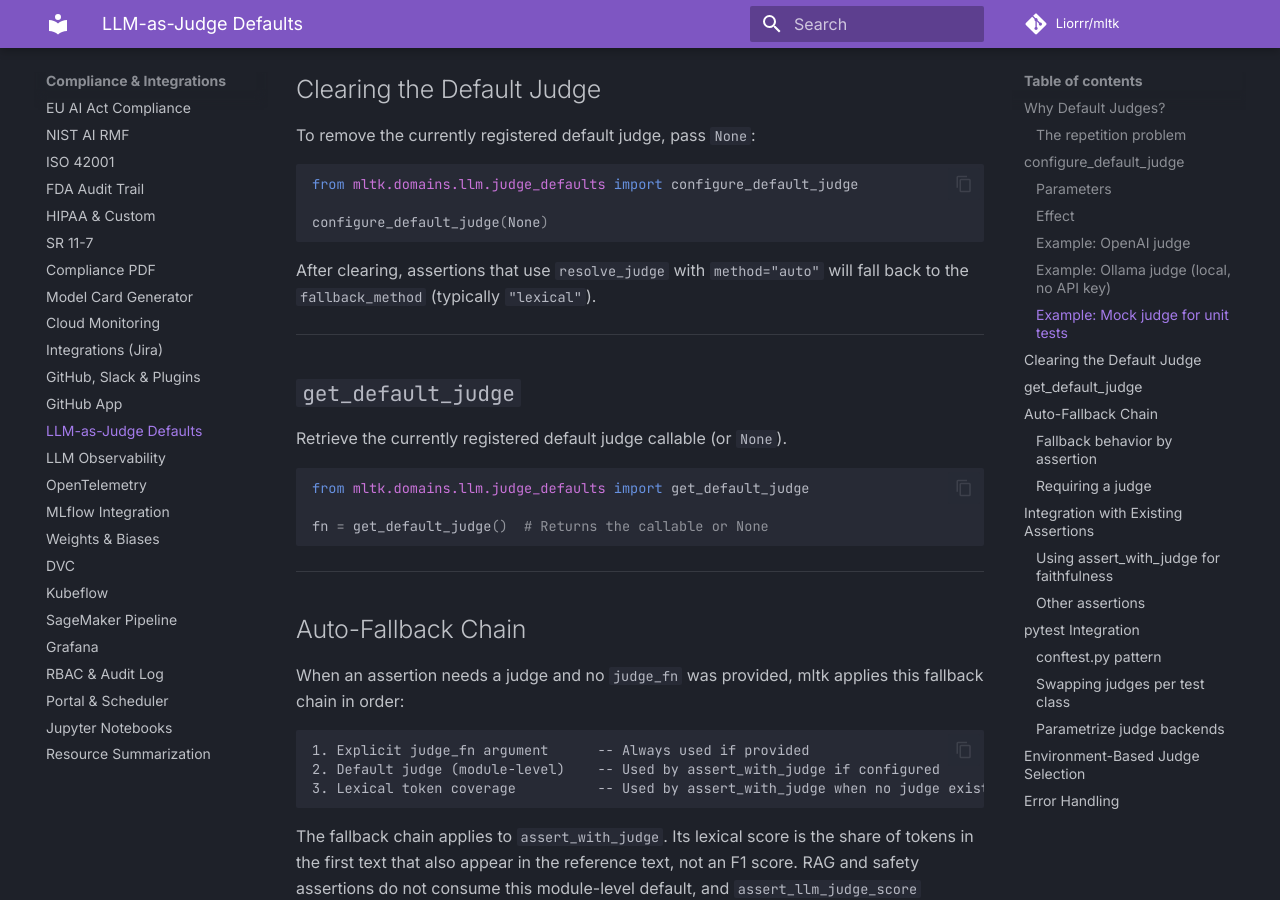
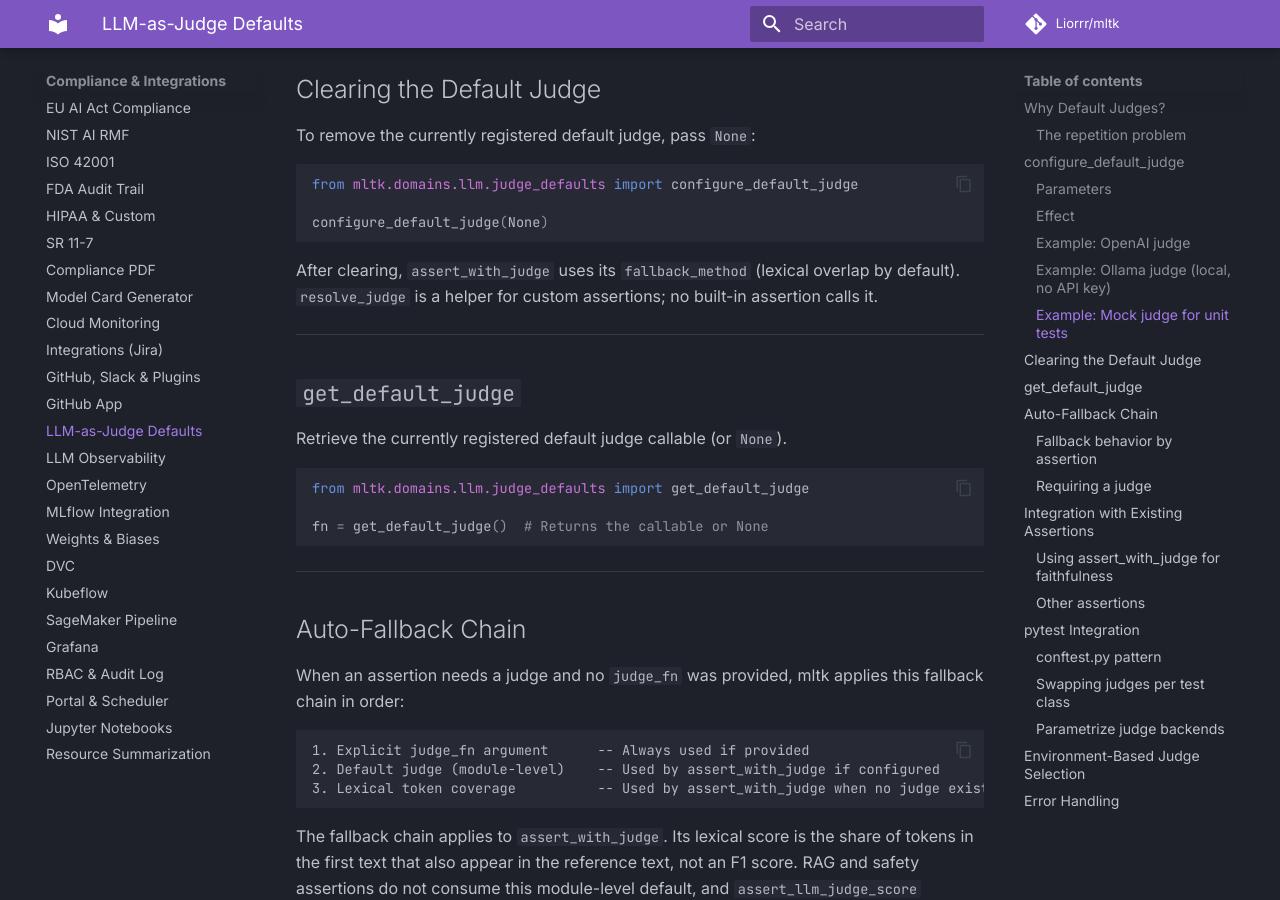
Before and after one commit to Liorrr/mltk, an MkDocs documentation site: the page built from docs/api/judge-defaults.md, in a window 1280 px wide and 900 px high, scrolled down 3255 px. Built offline with MkDocs 1.6.1 and Material for MkDocs 9.7.7, drawn with Linux system fonts in a browser that asks for light colours; comment, search, counter and statistics services are not loaded.

Commit message:
fix(ci): audit mlspec's dependencies; correct two judge doc sentences
- The security job ran `pip install pip-audit && pip-audit --strict`,
  which audits only pip-audit's own environment. It now installs the
  CI-tested set (preflight CI_INSTALL extras) into a fresh venv,
  freezes it with --exclude-editable, and runs
  `pip-audit --strict --no-deps --disable-pip -r` on that list from
  the runner's Python. --strict is kept.
- scripts/tests/test_security_audit.py pins the extras to CI_INSTALL,
  the tokenized `-r` target to the frozen file, the freeze to the
  audited venv, and pip-audit outside that venv.
- judge-defaults: no built-in assertion calls resolve_judge; after
  clearing, assert_with_judge uses its fallback_method.
- adopter-migration: the parser returns the parsed number and the
  assertions apply the range check (the example shows the denominator
  opt-out, not the range rule).
- CHANGELOG/BACKLOG: audit entry; dropped an orphan sentence; added a
  QualityFilter range-check item.

````diff
--- a/docs/api/judge-defaults.md
+++ b/docs/api/judge-defaults.md
@@ -155,8 +155,9 @@ from mltk.domains.llm.judge_defaults import configure_default_judge
 configure_default_judge(None)
 ```
 
-After clearing, assertions that use `resolve_judge` with `method="auto"` will
-fall back to the `fallback_method` (typically `"lexical"`).
+After clearing, `assert_with_judge` uses its `fallback_method` (lexical overlap
+by default). `resolve_judge` is a helper for custom assertions; no built-in
+assertion calls it.
 
 ---
 
````
Also changed, not shown: BACKLOG.md (+3 -1 lines), CHANGELOG.md (+2 -1 lines), docs/guides/adopter-migration.md (+2 -2 lines), 2 other files.
